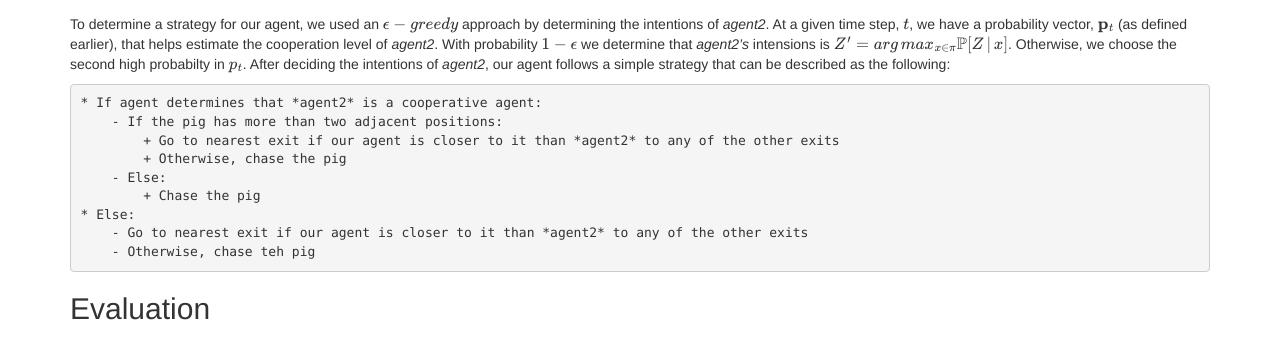
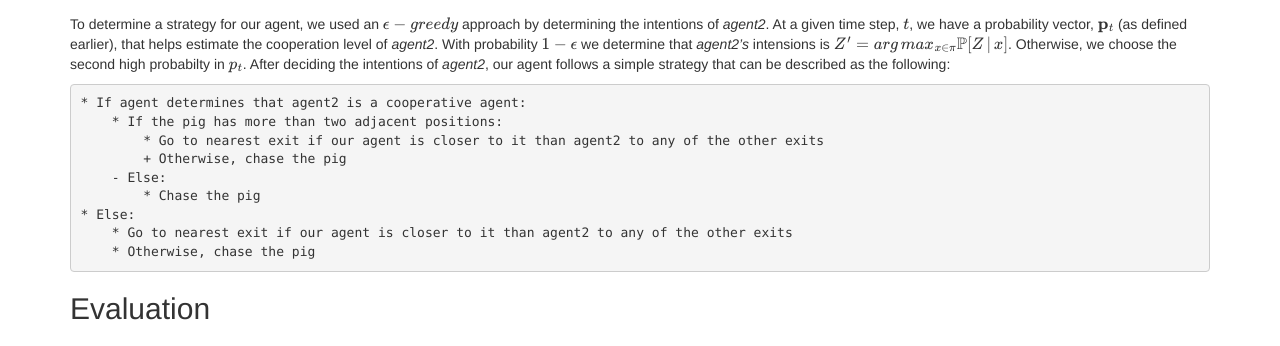
Before and after one commit to hfloresr/Sandhog, a Jekyll site: the page built from docs/final.md, in a window 1280 px wide and 900 px high, scrolled down 1590 px. Shown: the part 422-768 px from the top of the window. Built offline with Jekyll 4.4.1, drawn with Linux system fonts in a browser that asks for light colours; formulas are drawn with MathJax 3.

Commit message:
markdown typesetting

```diff
--- a/docs/final.md
+++ b/docs/final.md
@@ -87,15 +87,15 @@ $$\mathbf{p}_{t+1} =
 
 To determine a strategy for our agent, we used an $$\epsilon - greedy$$ approach by determining the intentions of *agent2*. At a given time step, $$t$$, we have a probability vector, $$\mathbf{p}_{t}$$ (as defined earlier), that helps estimate the cooperation level of *agent2*. With probability $$1 - \epsilon$$ we determine that *agent2's* intensions is $$Z' = arg\,max_{x \in \pi} \mathbb{P}[Z \, \lvert \, x]$$. Otherwise, we choose the second high probabilty in $$p_{t}$$. After deciding the intentions of *agent2*, our agent follows a simple strategy that can be described as the following:
 
-    * If agent determines that *agent2* is a cooperative agent:
-        - If the pig has more than two adjacent positions:
-            + Go to nearest exit if our agent is closer to it than *agent2* to any of the other exits
+    * If agent determines that agent2 is a cooperative agent:
+        * If the pig has more than two adjacent positions:
+            * Go to nearest exit if our agent is closer to it than agent2 to any of the other exits
             + Otherwise, chase the pig
         - Else:
-            + Chase the pig
+            * Chase the pig
     * Else:
-        - Go to nearest exit if our agent is closer to it than *agent2* to any of the other exits
-        - Otherwise, chase teh pig
+        * Go to nearest exit if our agent is closer to it than agent2 to any of the other exits
+        * Otherwise, chase the pig
 
 
 
```
